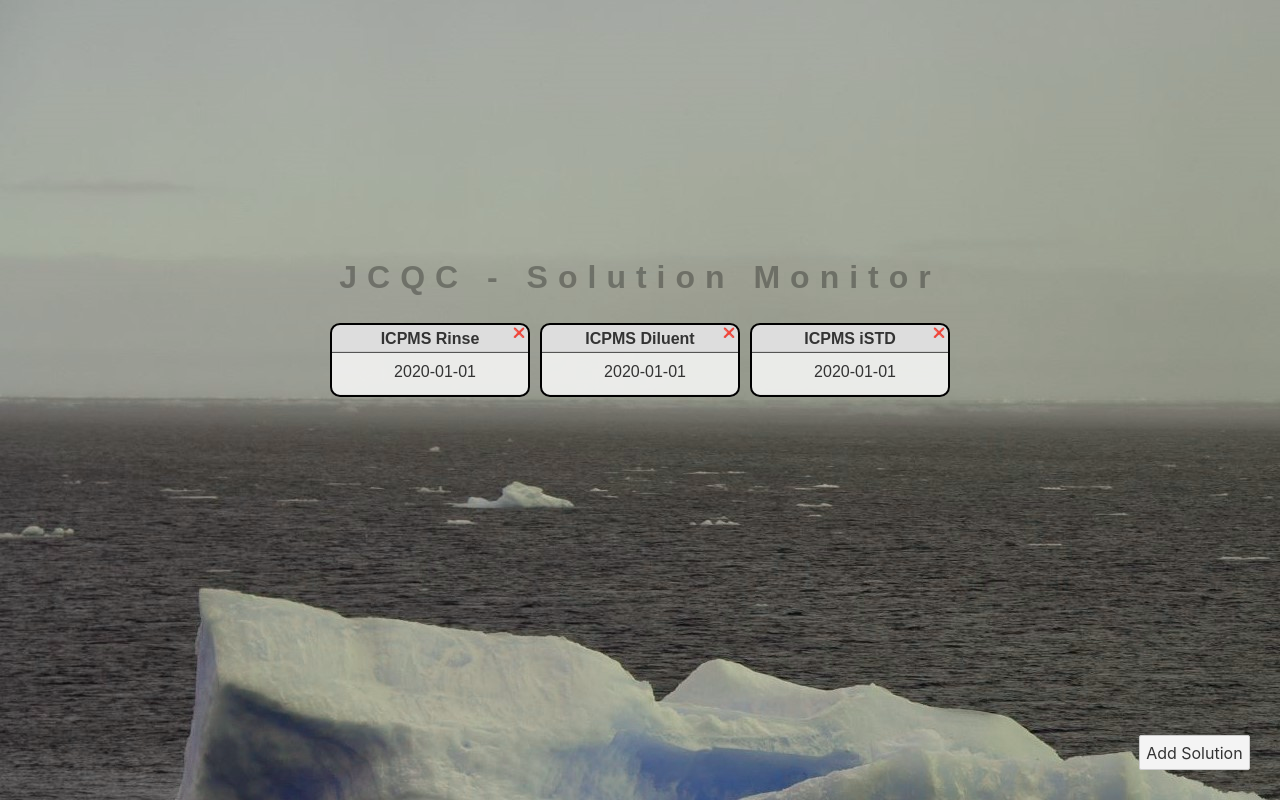
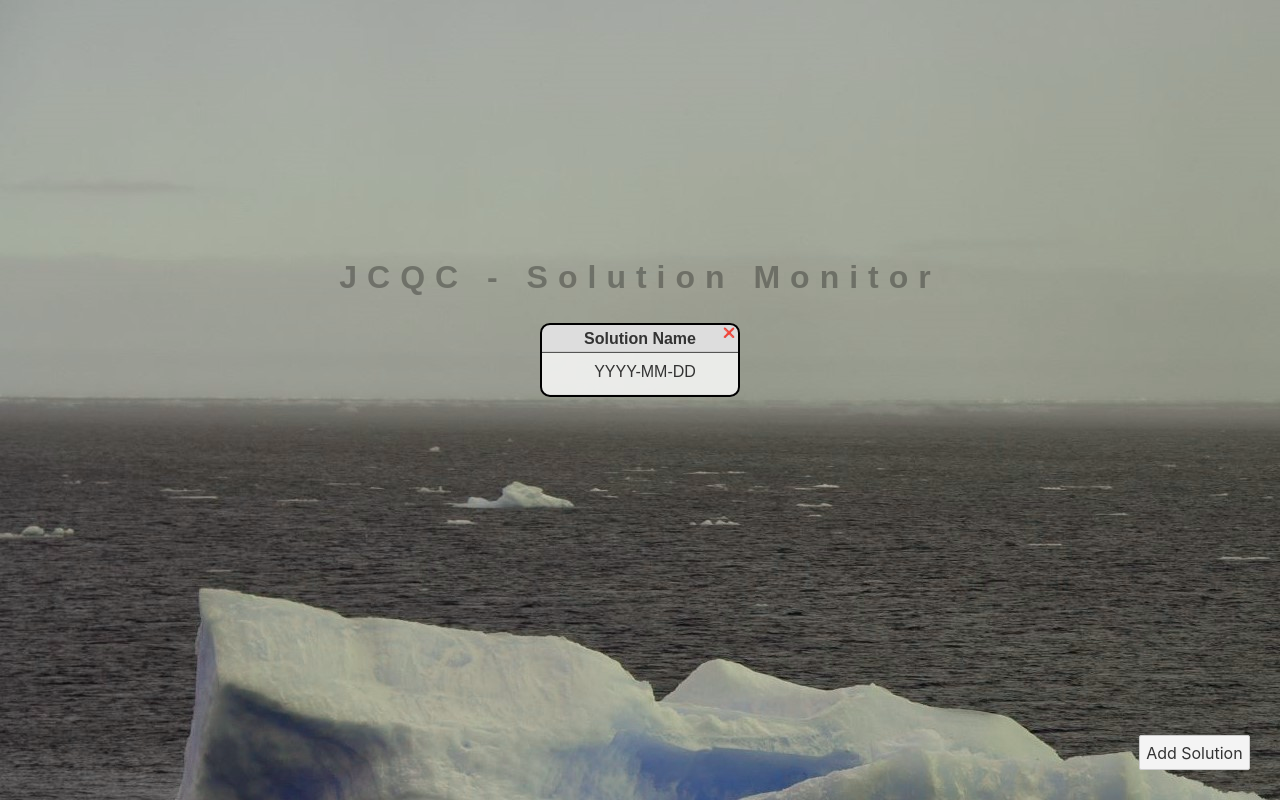
Before and after one commit to jeffreycharters/jcqc-solutions, a Svelte app: page / in a window 1280 px wide. Shown: the top 800 px of the page. Built offline with nearby package versions, Linux system fonts and the light colour scheme.

Commit message:
modify initial solution list

```diff
--- a/src/stores.js
+++ b/src/stores.js
@@ -1,9 +1,7 @@
 import { writable } from "svelte/store";
 
 const initialSolutions = [
-  { name: "ICPMS Rinse", prepDate: "2020-01-01" },
-  { name: "ICPMS Diluent", prepDate: "2020-01-01" },
-  { name: "ICPMS iSTD", prepDate: "2020-01-01" }
+  { name: "Solution Name", prepDate: "YYYY-MM-DD" }
 ];
 
 const savedSolutions = JSON.parse(localStorage.getItem("solutions"));
```
